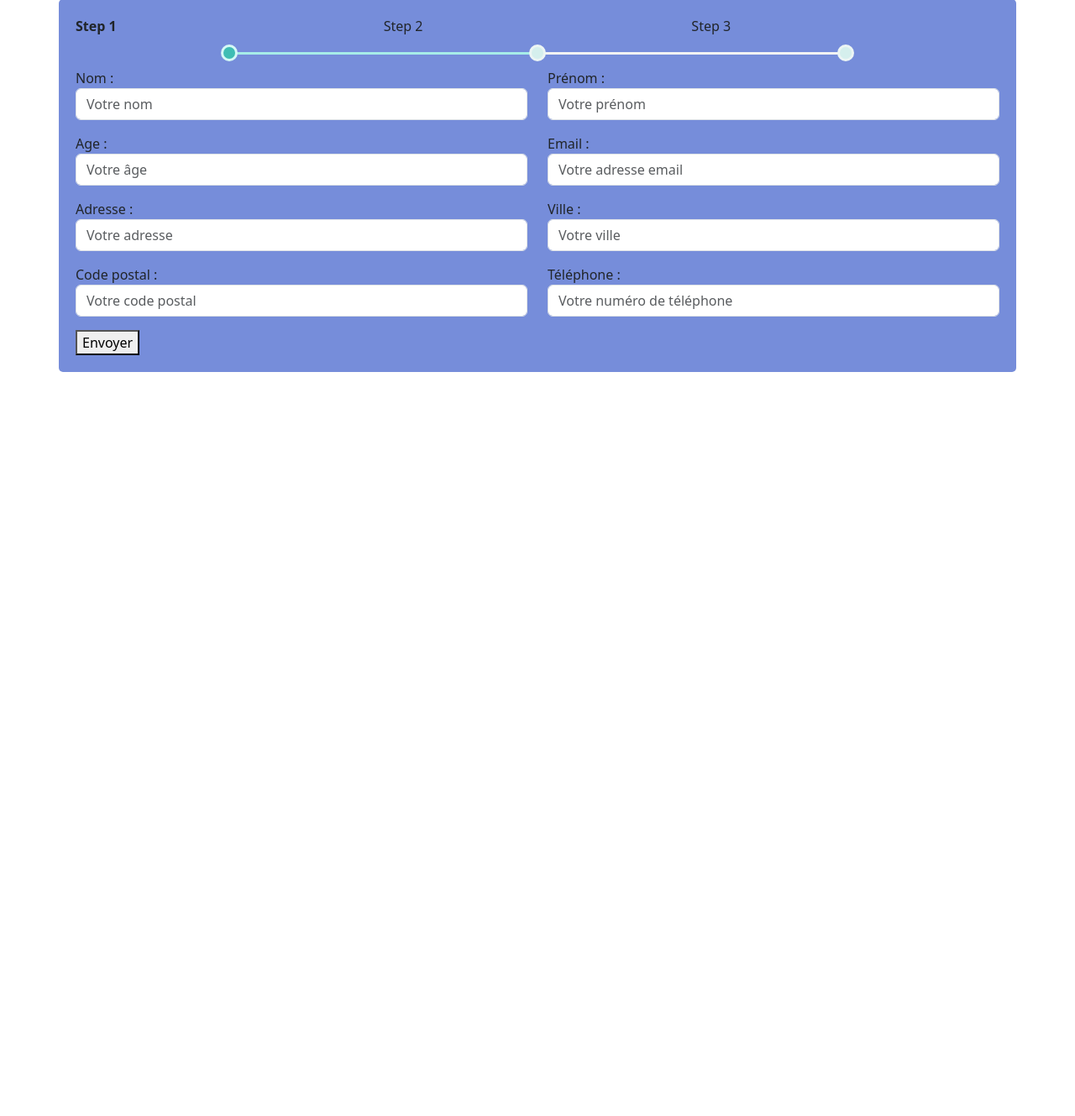
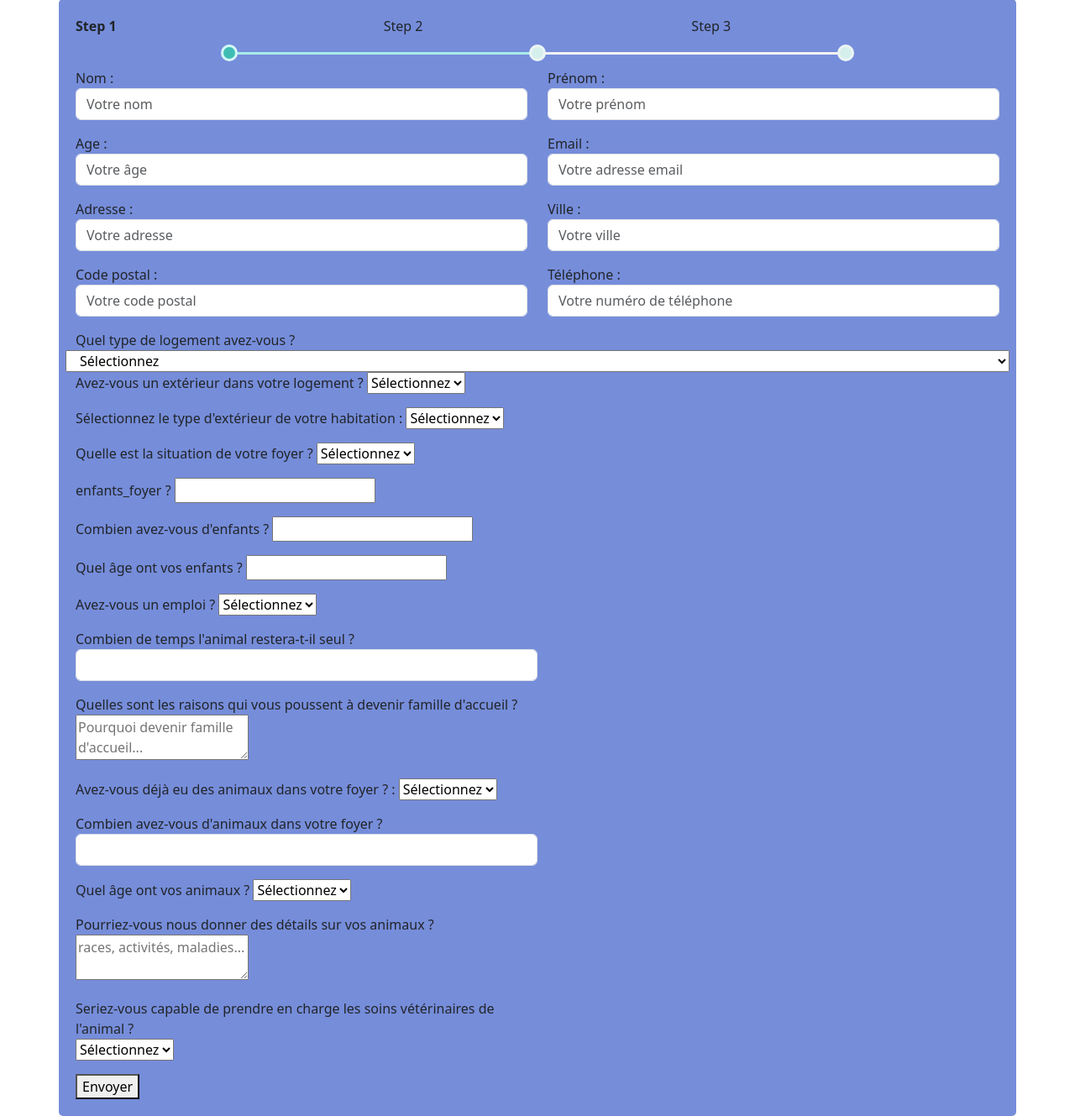
Before and after one commit to Akina1507/adopt-kitty, a CodeIgniter app: page /database/Famille1/step1 in a window 1280 px wide. Shown: the part 171-1500 px from the top of the page at 84% size. Before the commit the page ends 614 px from the top, so only its background shows below. Run offline with CodeIgniter, Linux system fonts and the light colour scheme.

Commit message:
Insert dans la bdd marche mais verifier les variables apres exterieur_user car pas envoie apres verifier tous

```diff
--- a/application/controllers/Famille1.php
+++ b/application/controllers/Famille1.php
@@ -8,22 +8,22 @@ class Famille1 extends CI_Controller
     public function step1()
     {
 
-            $this->form_validation->set_rules('nom_user', 'Nom user', 'trim|required');
-            $this->form_validation->set_rules('prenom_user', 'Prenom user', 'trim|required');
-            $this->form_validation->set_rules('age_user', 'Age user', 'trim|required');
-            $this->form_validation->set_rules('email_user', 'Email user', 'trim|required|valid_email|is_unique[famille.email_user]');
-            $this->form_validation->set_rules('adresse_user', 'Adresse user', 'trim|required');
-            $this->form_validation->set_rules('ville_user', 'Ville user', 'trim|required');
-            $this->form_validation->set_rules('codepostal_user', 'Codepostal user', 'trim|required|exact_length[5]', array(
+            $this->form_validation->set_rules('nom_user', 'Nom', 'trim|required');
+            $this->form_validation->set_rules('prenom_user', 'Prenom', 'trim|required');
+            $this->form_validation->set_rules('age_user', 'Age', 'trim|required');
+            $this->form_validation->set_rules('email_user', 'Email', 'trim|required|valid_email|is_unique[famille.email_user]');
+            $this->form_validation->set_rules('adresse_user', 'Adresse', 'trim|required');
+            $this->form_validation->set_rules('ville_user', 'Ville', 'trim|required');
+            $this->form_validation->set_rules('codepostal_user', 'Code postal', 'trim|required|exact_length[5]', array(
                 'exact_length' => 'Le code postal doit contenir 5 chiffres seulement.'
             ));
-            $this->form_validation->set_rules('tel_user', 'Tel user', 'trim|required|regex_match[(06|07|08|09|03)]|exact_length[10]', array(
+            $this->form_validation->set_rules('tel_user', 'Téléphone', 'trim|required|regex_match[(06|07|08|09|03)]|exact_length[10]', array(
                 'regex_match' => 'Le numéro de téléphone doit obligatoirement commencer par (06, 07, 08, 09 ou 03).',
                 'exact_length' => 'Le champ doit contenir exactement 10 chiffres.'
             ));
-            //  $this->form_validation->set_rules('type_logement', 'Type logement', 'trim|required');
-            //  $this->form_validation->set_rules('exterieur_user', 'Exterieur user', 'trim|required');
-            // $this->form_validation->set_rules('type_exterieur', 'Type exterieur', 'trim');
+              $this->form_validation->set_rules('type_logement', 'Type logement', 'trim|required');
+              $this->form_validation->set_rules('exterieur_user', 'Exterieur user', 'trim|required');
+              $this->form_validation->set_rules('type_exterieur', 'Type exterieur', 'trim');
             // $this->form_validation->set_rules('situation_foyer', 'Situation foyer', 'trim|required');
             // $this->form_validation->set_rules('enfants_foyer', 'Enfants foyer', 'trim|required');
             // $this->form_validation->set_rules('nbr_enfants', 'Nombre enfants', 'trim');
@@ -38,6 +38,7 @@ class Famille1 extends CI_Controller
             // $this->form_validation->set_rules('detail_animaux_vie', 'Detail animaux', 'trim|required');
             // $this->form_validation->set_rules('disponible_veto', 'Disponible veto', 'trim|required');
 
+            // Si le formulaire est valide ?
 
             if ($this->form_validation->run() === TRUE) {
                 $nom_user = $this->input->post('nom_user');
@@ -48,8 +49,8 @@ class Famille1 extends CI_Controller
                 $codepostal_user = $this->input->post('codepostal_user');
                 $email_user = $this->input->post('email_user');
                 $tel_user = $this->input->post('tel_user');
-                // $type_logement = $this->input->post('type_logement');
-                // $exterieur_user = $this->input->post('exterieur_user');
+                $type_logement = $this->input->post('type_logement');
+                $exterieur_user = $this->input->post('exterieur_user');
                 // $type_exterieur = $this->input->post('type_exterieur');
                 // $situation_foyer = $this->input->post('situation_foyer');
                 // $enfants_foyer = $this->input->post('enfants_foyer');
@@ -65,13 +66,16 @@ class Famille1 extends CI_Controller
                 // $detail_animaux_vie = $this->input->post('detail_animaux_vie');
                 // $disponible_veto = $this->input->post('disponible_veto');
 
+                //On charge le model pour envoyer les variables des colonnes dans la bdd
 
-                $this->Chat_Model->create_famille($nom_user, $prenom_user, $age_user, $adresse_user,$codepostal_user, $ville_user, $email_user, $tel_user);
-
-
+                $this->Chat_Model->create_famille($nom_user, $prenom_user, $age_user, $adresse_user,$codepostal_user, $ville_user,
+                $email_user, $tel_user, $type_logement, $exterieur_user,
+            //$type_exterieur, $situation_foyer, $enfants_foyer, $nbr_enfants,
+            // $age_enfants, $activite_famille, $temps_activite, $raison_famille, $animaux_famille, $animaux_vie, $nbr_animaux, $age_animaux_vie,
+            // $detail_animaux_vie, $disponible_veto
+        );
 
             }
             $this->load->view('form/step1');
-
         }
     }
--- a/application/models/Chat_Model.php
+++ b/application/models/Chat_Model.php
@@ -8,7 +8,14 @@ class Chat_Model extends CI_Model
         return $this->db->insert('chats', $data);
     }
 
-    public function create_famille($nom_user, $prenom_user, $age_user, $adresse_user,$codepostal_user, $ville_user, $email_user, $tel_user)
+
+    // envoye des données vers la bdd = tableau des colonnes + variable
+    public function create_famille($nom_user, $prenom_user, $age_user, $adresse_user,$codepostal_user, $ville_user, $email_user,
+     $tel_user, $type_logement, $exterieur_user,
+    // $type_exterieur, $situation_foyer, $enfants_foyer, $nbr_enfants,
+    // $age_enfants, $activite_famille, $temps_activite, $raison_famille, $animaux_famille, $animaux_vie, $nbr_animaux,
+    // $age_animaux_vie, $detail_animaux_vie, $disponible_veto
+    )
     {
 
         $data = array(
@@ -19,7 +26,23 @@ class Chat_Model extends CI_Model
             'ville_user' => $ville_user,
             'codepostal_user' => $codepostal_user,
             'email_user' => $email_user,
-            'tel_user' => $tel_user
+            'tel_user' => $tel_user,
+            'type_logement' => $type_logement,
+            'exterieur_user' => $exterieur_user,
+            // 'type_exterieur' => $type_exterieur,
+            // 'situation_foyer' => $situation_foyer,
+            // 'enfants_foyer' => $enfants_foyer,
+            // 'nbr_enfants' => $nbr_enfants,
+            // 'age_enfants' => $age_enfants,
+            // 'activite_famille' => $activite_famille,
+            // 'temps_activite' => $temps_activite,
+            // 'raison_famille' => $raison_famille,
+            // 'animaux_famille' => $animaux_famille,
+            // 'animaux_vie' => $animaux_vie,
+            // 'nbr_animaux' => $nbr_animaux,
+            // 'age_animaux_vie' => $age_animaux_vie,
+            // 'detail_animaux_vie' => $detail_animaux_vie,
+            // 'disponible_veto' => $disponible_veto
             );
 
         $this->db->insert('famille', $data);
--- a/application/views/form/step1.php
+++ b/application/views/form/step1.php
@@ -57,21 +57,8 @@
                             <input class="form-control" type="number" name="tel_user" id="tel_user" placeholder="Votre numéro de téléphone">
                             <?= form_error('tel_user'); ?>
                         </div>
-                    </div>
-                    <div class="d-flex btn-row">
-                        <button class="btn btn-primary fw-bold m-1" id="prevBtn" onclick="nextPrev(-1)" type="button">Previous</button>
-                        <button type="submit">Envoyer</button>
-                    </div>
-                        <!-- <div class="d-flex btn-row">
-                        <button class="btn btn-primary fw-bold m-1" id="nextBtn" onclick="nextPrev(1)" type="button">Next</button>
-                    </div>
-                </div> -->
-
-                <!-- <div class="step">
-                    <div class="row">
-                        <div class="col-md-6 mb-3">
-                            <label for="type_logement">Quel type de logement avez-vous ?</label>
-                            <select name="type_logement" id="type_logement" required>
+                        <label for="type_logement">Quel type de logement avez-vous ?</label>
+                            <select name="type_logement" id="type_logement">
                                 <option value="selectionnez">Sélectionnez</option>
                                 <option value="maison">Maison</option>
                                 <option value="appartement">Appartement</option>
@@ -89,7 +76,7 @@
                         </div>
                         <div class="col-md-6 mb-3">
                             <label for="type_exterieur">Sélectionnez le type d'extérieur de votre habitation :</label>
-                            <select name="type_exterieur" id="type_exterieur" required>
+                            <select name="type_exterieur" id="type_exterieur">
                                 <option value="selectionnez">Sélectionnez</option>
                                 <option value="terrasse">Terrasse</option>
                                 <option value="jardin">Jardin</option>
@@ -98,9 +85,11 @@
                             </select>
                             <?= form_error('type_exterieur'); ?>
                         </div>
+
+
                         <div class="col-md-6 mb-3">
                             <label for="situation_foyer">Quelle est la situation de votre foyer ?</label>
-                            <select name="situation_foyer" id="situation_foyer" required>
+                            <select name="situation_foyer" id="situation_foyer">
                                 <option value="selectionnez">Sélectionnez</option>
                                 <option value="seul">Seul</option>
                                 <option value="couple">En couple</option>
@@ -124,7 +113,7 @@
                         </div>
                         <div class="col-md-6 mb-3">
                             <label for="activite_famille">Avez-vous un emploi ?</label>
-                            <select name="activite_famille" id="activite_famille" required>
+                            <select name="activite_famille" id="activite_famille">
                                 <option value="selectionnez">Sélectionnez</option>
                                 <option value="oui">Oui</option>
                                 <option value="non">Non</option>
@@ -133,14 +122,71 @@
                         </div>
                         <div class="col-md-6 mb-3">
                             <label for="temps_activite">Combien de temps l'animal restera-t-il seul ?</label>
-                            <input class="form-control" type="number" name="temps_activite" id="temps_activite" required>
+                            <input class="form-control" type="number" name="temps_activite" id="temps_activite">
                             <?= form_error('temps_activite'); ?>
                         </div>
                         <div class="col-md-6 mb-3">
                             <label for="raison_famille">Quelles sont les raisons qui vous poussent à devenir famille d'accueil ?</label>
-                            <textarea name="raison_famille" id="raison_famille" placeholder="Pourquoi devenir famille d'accueil..." required></textarea>
+                            <textarea name="raison_famille" id="raison_famille" placeholder="Pourquoi devenir famille d'accueil..."></textarea>
                             <?= form_error('raison_famille'); ?>
                         </div>
+
+
+
+                        <div class="col-md-6 mb-3">
+                            <label for="animaux_famille">Avez-vous déjà eu des animaux dans votre foyer ? :</label>
+                            <select name="animaux_famille" id="animaux_famille">
+                                <option value="selectionnez">Sélectionnez</option>
+                                <option value="oui">Oui</option>
+                                <option value="non">Non</option>
+                            </select>
+                            <?= form_error('animaux_famille'); ?>
+                        </div>
+                        <div class="col-md-6 mb-3">
+                            <label for="nbr_animaux">Combien avez-vous d'animaux dans votre foyer ?</label>
+                            <input class="form-control" type="number" name="nbr_animaux" id="nbr_animaux">
+                            <?= form_error('nbr_animaux'); ?>
+                        </div>
+                        <div class="col-md-6 mb-3">
+                            <label for="age_animaux_vie">Quel âge ont vos animaux ?</label>
+                            <select name="age_animaux_vie" id="age_animaux_vie">
+                                <option value="">Sélectionnez</option>
+                                <option value="junior">Junior</option>
+                                <option value="adulte">Adulte</option>
+                                <option value="senior">Sénior</option>
+                            </select>
+                            <?= form_error('age_animaux_vie'); ?>
+                        </div>
+                        <div class="col-md-6 mb-3">
+                            <label for="detail_animaux_vie">Pourriez-vous nous donner des détails sur vos animaux ?</label>
+                            <textarea name="detail_animaux_vie" id="detail_animaux_vie" placeholder="races, activités, maladies..."></textarea>
+                            <?= form_error('detail_animaux_vie'); ?>
+                        </div>
+                        <div class="col-md-6 mb-3">
+                            <label for="disponible_veto">Seriez-vous capable de prendre en charge les soins vétérinaires de l'animal ?</label>
+                            <select name="disponible_veto" id="disponible_veto">
+                                <option value="selectionnez">Sélectionnez</option>
+                                <option value="oui">Oui</option>
+                                <option value="non">Non</option>
+                            </select>
+                            <?= form_error('disponible_veto'); ?>
+                        </div>
+                    </div>
+                    <div class="d-flex btn-row">
+                        <button class="btn btn-primary fw-bold m-1" id="prevBtn" onclick="nextPrev(-1)" type="button">Previous</button>
+                        <button type="submit">Envoyer</button>
+                    </div>
+                        <!-- <div class="d-flex btn-row">
+                        <button class="btn btn-primary fw-bold m-1" id="nextBtn" onclick="nextPrev(1)" type="button">Next</button>
+                    </div>
+                </div> -->
+
+                <!-- <div class="step">
+                    <div class="row">
+                        <div class="col-md-6 mb-3">
+
+
+
                     </div>
                     <div class="d-flex btn-row">
                         <button class="btn btn-primary fw-bold m-1" id="prevBtn" onclick="nextPrev(-1)" type="button">Previous</button>
@@ -150,44 +196,7 @@
 
                 <div class="step">
                     <div class="row">
-                        <div class="col-md-6 mb-3">
-                            <label for="animaux_famille">Avez-vous déjà eu des animaux dans votre foyer ? :</label>
-                            <select name="animaux_famille" id="animaux_famille" required>
-                                <option value="selectionnez">Sélectionnez</option>
-                                <option value="oui">Oui</option>
-                                <option value="non">Non</option>
-                            </select>
-                            <?= form_error('animaux_famille'); ?>
-                        </div>
-                        <div class="col-md-6 mb-3">
-                            <label for="nbr_animaux">Combien avez-vous d'animaux dans votre foyer ?</label>
-                            <input class="form-control" type="number" name="nbr_animaux" id="nbr_animaux" required>
-                            <?= form_error('nbr_animaux'); ?>
-                        </div>
-                        <div class="col-md-6 mb-3">
-                            <label for="age_animaux_vie">Quel âge ont vos animaux ?</label>
-                            <select name="age_animaux_vie" id="age_animaux_vie" required>
-                                <option value="">Sélectionnez</option>
-                                <option value="junior">Junior</option>
-                                <option value="adulte">Adulte</option>
-                                <option value="senior">Sénior</option>
-                            </select>
-                            <?= form_error('age_animaux_vie'); ?>
-                        </div>
-                        <div class="col-md-6 mb-3">
-                            <label for="detail_animaux_vie">Pourriez-vous nous donner des détails sur vos animaux ?</label>
-                            <textarea name="detail_animaux_vie" id="detail_animaux_vie" placeholder="races, activités, maladies..." required></textarea>
-                            <?= form_error('detail_animaux_vie'); ?>
-                        </div>
-                        <div class="col-md-6 mb-3">
-                            <label for="disponible_veto">Seriez-vous capable de prendre en charge les soins vétérinaires de l'animal ?</label>
-                            <select name="disponible_veto" id="disponible_veto" required>
-                                <option value="selectionnez">Sélectionnez</option>
-                                <option value="oui">Oui</option>
-                                <option value="non">Non</option>
-                            </select>
-                            <?= form_error('disponible_veto'); ?>
-                        </div>
+
                     </div> -->
 
                 <!-- <div class="step">
```
